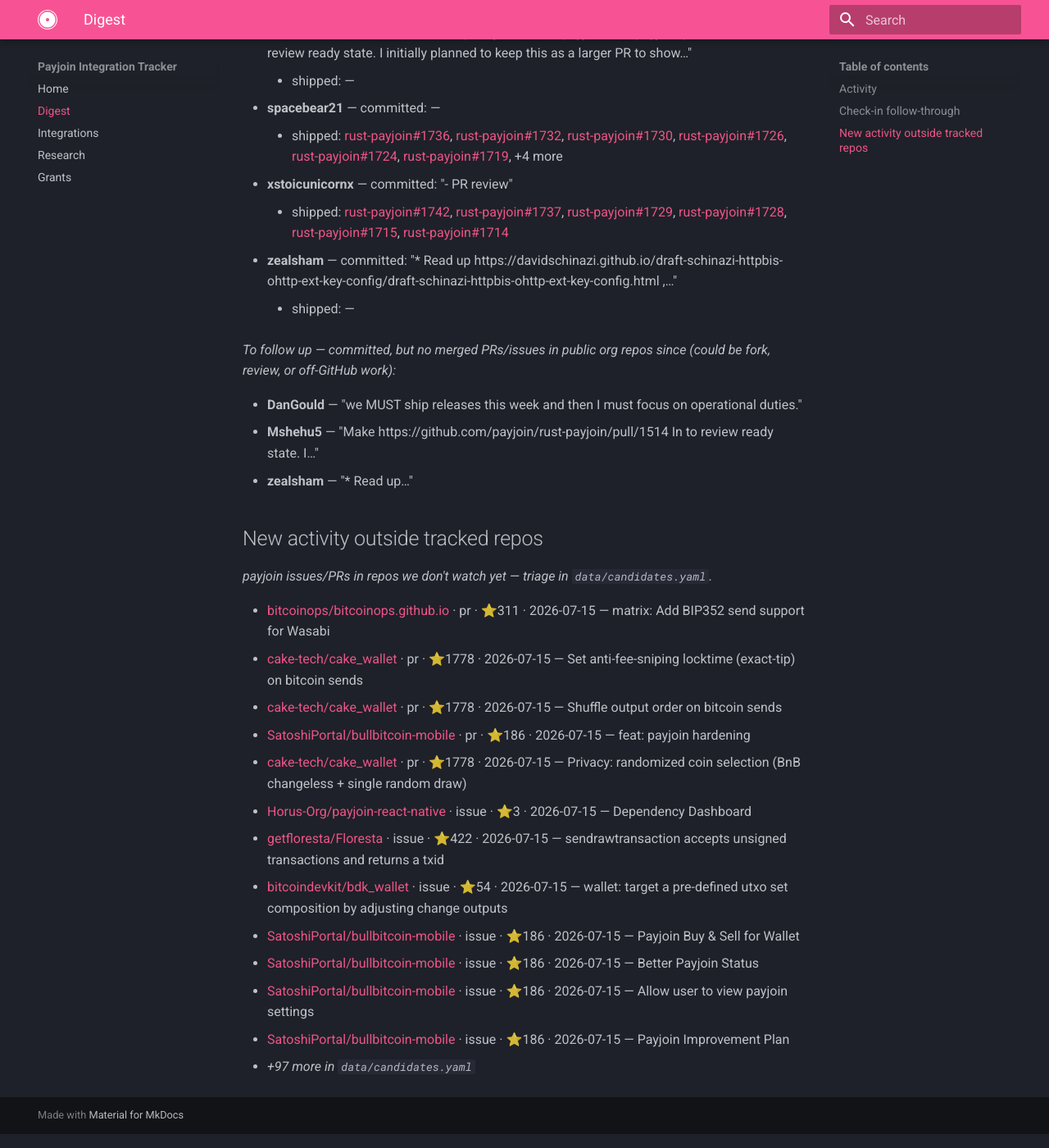
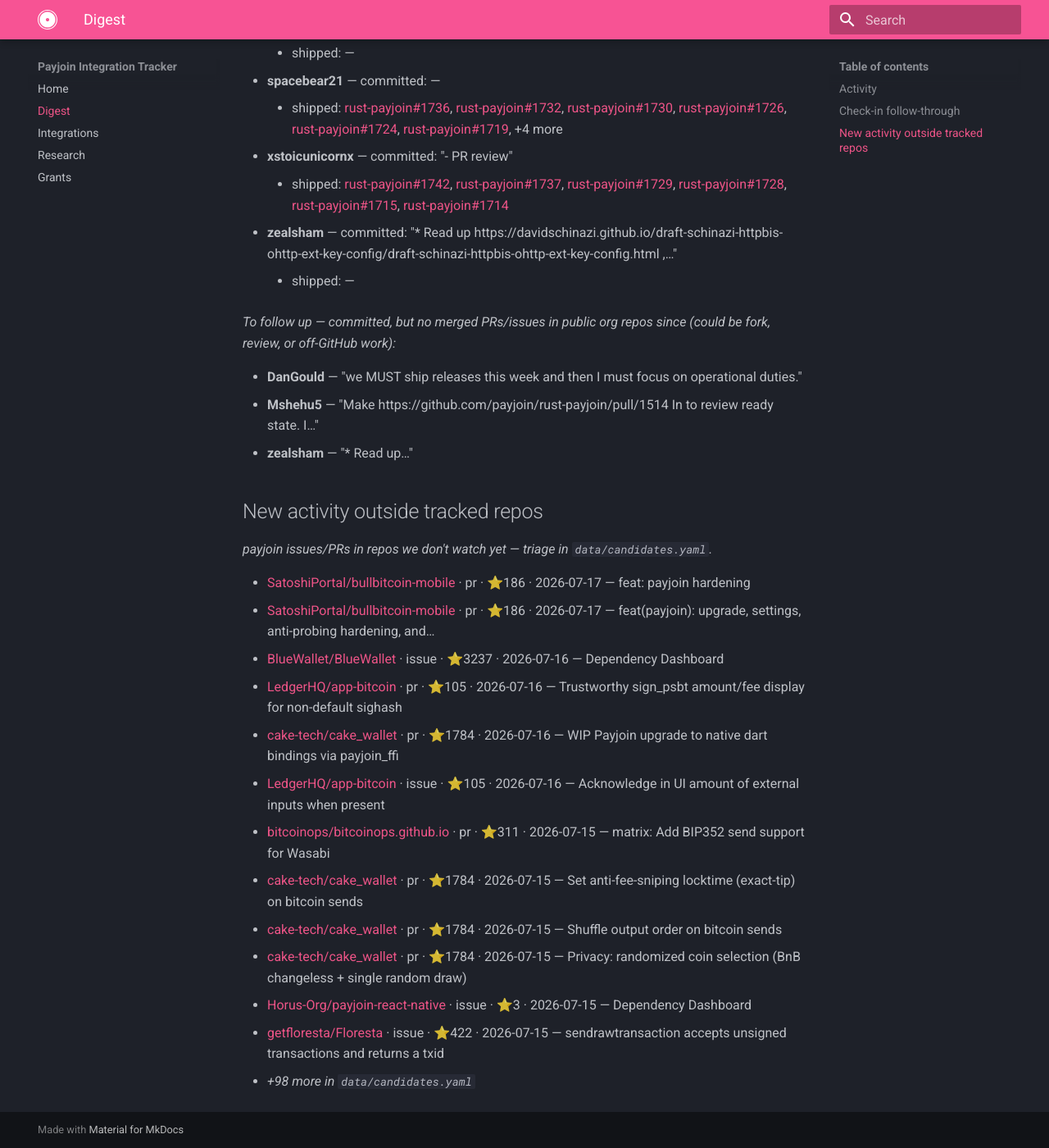
Before and after one commit to payjoin/payjoin.org, an MkDocs documentation site: the page built from docs/digest.md, in a window 1280 px wide and 1400 px high, scrolled down 807 px. Shown: the whole window at 82% size. Built offline with MkDocs 1.6.1 and Material for MkDocs 9.7.7, drawn with Linux system fonts in a browser that asks for light colours; some of the changed text lies outside the part shown.

Commit message:
chore: refresh tracker auto-state + digest

```diff
--- a/docs/digest.md
+++ b/docs/digest.md
@@ -1,11 +1,10 @@
 # Daily digest
 
-_As of 2026-07-16 (UTC) · tracking 25 upstream items_
+_As of 2026-07-17 (UTC) · tracking 25 upstream items_
 
 ## Activity
 
-- **BTCPay Server** — [repo](https://github.com/ValeraFinebits/btcpayserver-payjoin-plugin) — updated 2026-07-15
-- **Cove** — [repo](https://github.com/bitcoinppl/cove) — updated 2026-07-15
+- **Cove** — [repo](https://github.com/bitcoinppl/cove) — updated 2026-07-16
 
 
 ## Check-in follow-through
@@ -39,16 +38,16 @@ _To follow up — committed, but no merged PRs/issues in public org repos since
 
 _payjoin issues/PRs in repos we don't watch yet — triage in `data/candidates.yaml`._
 
+- [SatoshiPortal/bullbitcoin-mobile](https://github.com/SatoshiPortal/bullbitcoin-mobile/pull/2451) · pr · ⭐186 · 2026-07-17 — feat: payjoin hardening
+- [SatoshiPortal/bullbitcoin-mobile](https://github.com/SatoshiPortal/bullbitcoin-mobile/pull/2461) · pr · ⭐186 · 2026-07-17 — feat(payjoin): upgrade, settings, anti-probing hardening, and…
+- [BlueWallet/BlueWallet](https://github.com/BlueWallet/BlueWallet/issues/3659) · issue · ⭐3237 · 2026-07-16 — Dependency Dashboard
+- [LedgerHQ/app-bitcoin](https://github.com/LedgerHQ/app-bitcoin/pull/512) · pr · ⭐105 · 2026-07-16 — Trustworthy sign_psbt amount/fee display for non-default sighash
+- [cake-tech/cake_wallet](https://github.com/cake-tech/cake_wallet/pull/3363) · pr · ⭐1784 · 2026-07-16 — WIP Payjoin upgrade to native dart bindings via payjoin_ffi
+- [LedgerHQ/app-bitcoin](https://github.com/LedgerHQ/app-bitcoin/issues/520) · issue · ⭐105 · 2026-07-16 — Acknowledge in UI amount of external inputs when present
 - [bitcoinops/bitcoinops.github.io](https://github.com/bitcoinops/bitcoinops.github.io/pull/2816) · pr · ⭐311 · 2026-07-15 — matrix: Add BIP352 send support for Wasabi
-- [cake-tech/cake_wallet](https://github.com/cake-tech/cake_wallet/pull/3385) · pr · ⭐1778 · 2026-07-15 — Set anti-fee-sniping locktime (exact-tip) on bitcoin sends
-- [cake-tech/cake_wallet](https://github.com/cake-tech/cake_wallet/pull/3377) · pr · ⭐1778 · 2026-07-15 — Shuffle output order on bitcoin sends
-- [SatoshiPortal/bullbitcoin-mobile](https://github.com/SatoshiPortal/bullbitcoin-mobile/pull/2451) · pr · ⭐186 · 2026-07-15 — feat: payjoin hardening
-- [cake-tech/cake_wallet](https://github.com/cake-tech/cake_wallet/pull/3408) · pr · ⭐1778 · 2026-07-15 — Privacy: randomized coin selection (BnB changeless + single random draw)
+- [cake-tech/cake_wallet](https://github.com/cake-tech/cake_wallet/pull/3385) · pr · ⭐1784 · 2026-07-15 — Set anti-fee-sniping locktime (exact-tip) on bitcoin sends
+- [cake-tech/cake_wallet](https://github.com/cake-tech/cake_wallet/pull/3377) · pr · ⭐1784 · 2026-07-15 — Shuffle output order on bitcoin sends
+- [cake-tech/cake_wallet](https://github.com/cake-tech/cake_wallet/pull/3408) · pr · ⭐1784 · 2026-07-15 — Privacy: randomized coin selection (BnB changeless + single random draw)
 - [Horus-Org/payjoin-react-native](https://github.com/Horus-Org/payjoin-react-native/issues/2) · issue · ⭐3 · 2026-07-15 — Dependency Dashboard
 - [getfloresta/Floresta](https://github.com/getfloresta/Floresta/issues/1084) · issue · ⭐422 · 2026-07-15 — sendrawtransaction accepts unsigned transactions and returns a txid
-- [bitcoindevkit/bdk_wallet](https://github.com/bitcoindevkit/bdk_wallet/issues/103) · issue · ⭐54 · 2026-07-15 — wallet: target a pre-defined utxo set composition by adjusting change outputs
-- [SatoshiPortal/bullbitcoin-mobile](https://github.com/SatoshiPortal/bullbitcoin-mobile/issues/2455) · issue · ⭐186 · 2026-07-15 — Payjoin Buy & Sell for Wallet
-- [SatoshiPortal/bullbitcoin-mobile](https://github.com/SatoshiPortal/bullbitcoin-mobile/issues/947) · issue · ⭐186 · 2026-07-15 — Better Payjoin Status
-- [SatoshiPortal/bullbitcoin-mobile](https://github.com/SatoshiPortal/bullbitcoin-mobile/issues/782) · issue · ⭐186 · 2026-07-15 — Allow user to view payjoin settings
-- [SatoshiPortal/bullbitcoin-mobile](https://github.com/SatoshiPortal/bullbitcoin-mobile/issues/1814) · issue · ⭐186 · 2026-07-15 — Payjoin Improvement Plan
-- _+97 more in `data/candidates.yaml`_
+- _+98 more in `data/candidates.yaml`_
```
Also changed, not shown: other parts of docs/digest.md (+1 -1 lines), 2 other files.
